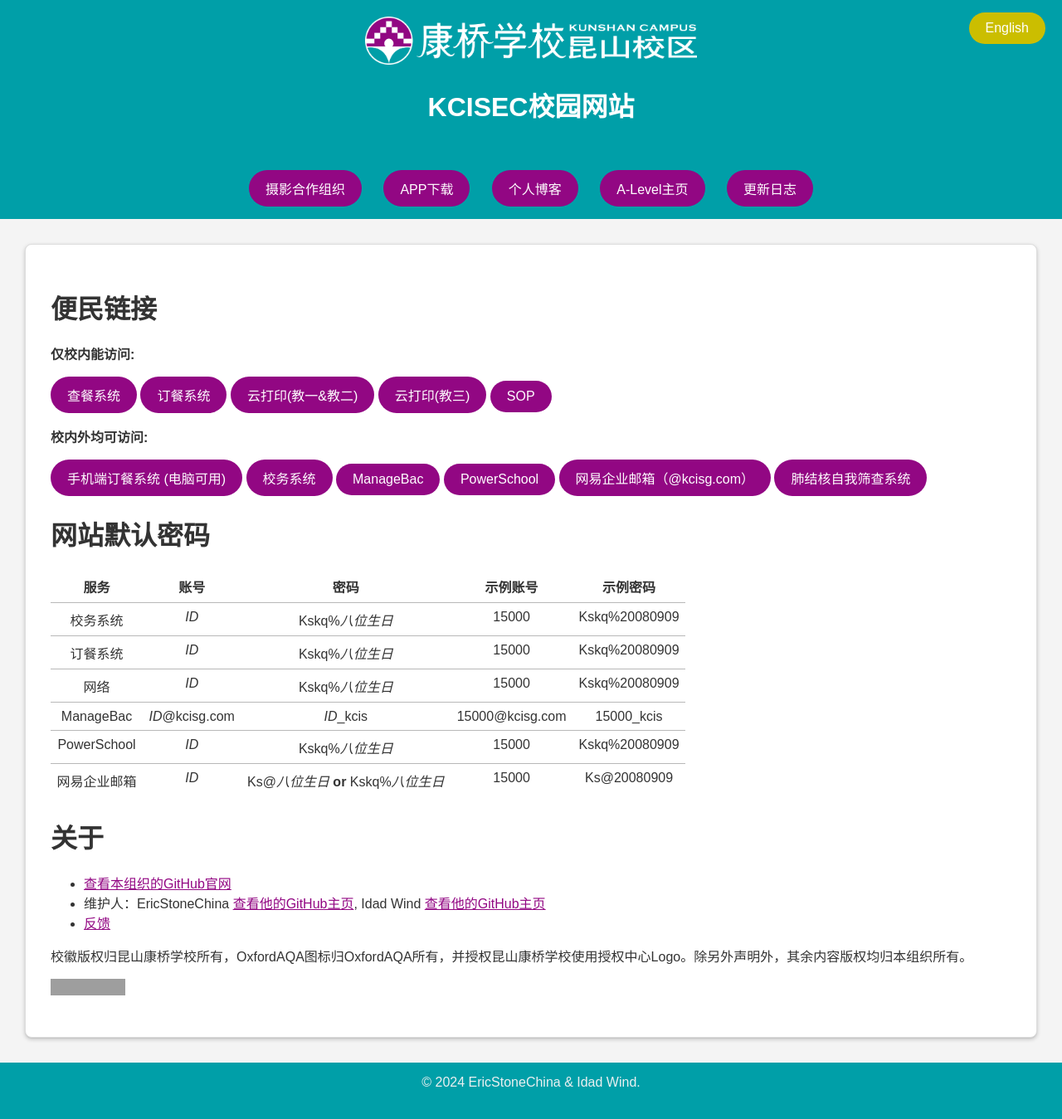
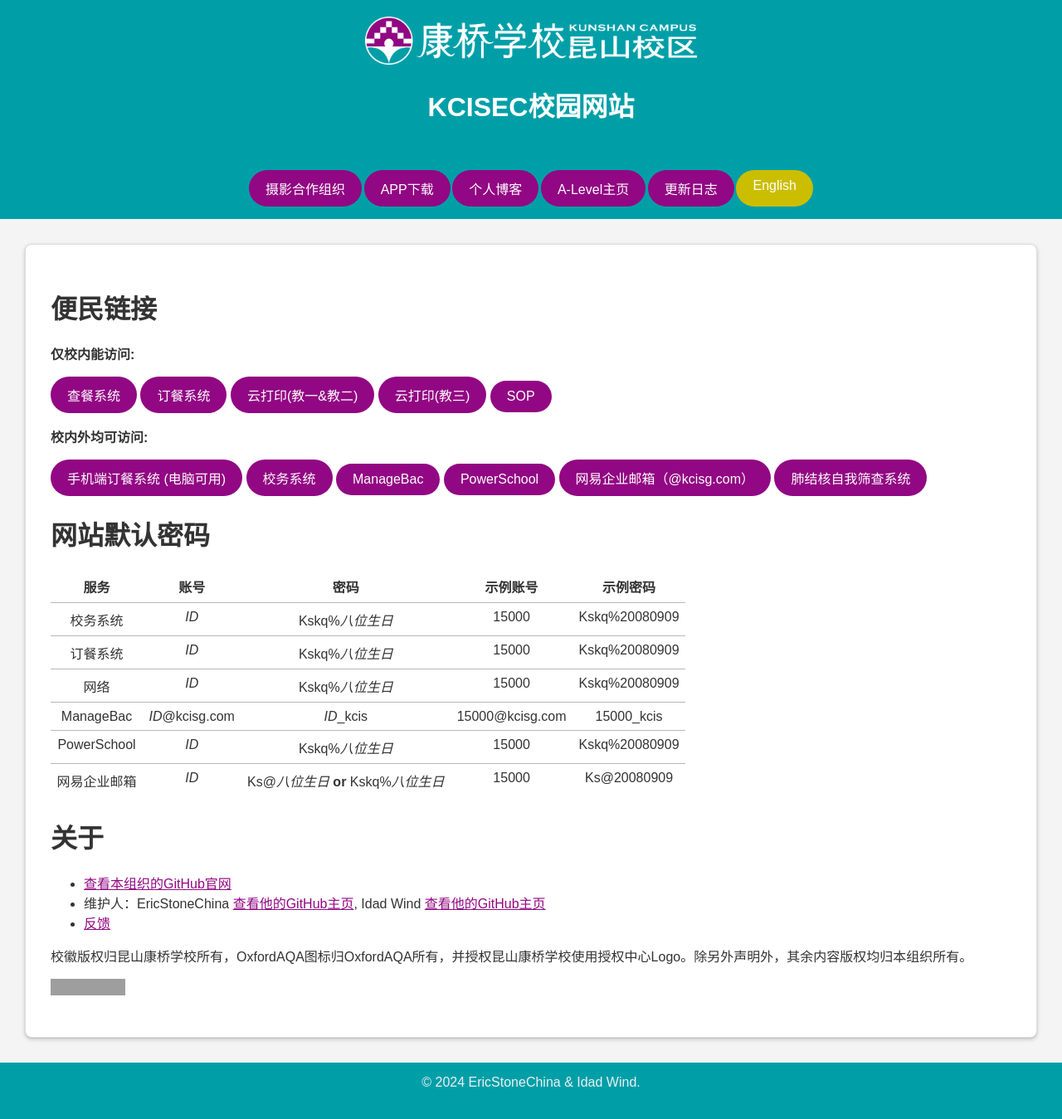
Before and after one commit to KCISEastCampus/Pages, a Jekyll site: the page built from index.md, in a window 1280 px wide and 1351 px high. Shown: the whole window at 83% size. Built offline with Jekyll 4.4.1, drawn with Linux system fonts in a browser that asks for light colours; some web fonts are replaced; grey boxes are pictures that could not be loaded.

Commit message:
Media Fix

```diff
--- a/_layouts/index.html
+++ b/_layouts/index.html
@@ -26,7 +26,7 @@
     <div class="button-link" href="https://academic.kcisec.site/">{{ navibar.button_alevel }}</div>
     <div class="button-link" href="./update_log.html">{{ navibar.button_log }}</div>
     <!-- <div class="bad-link" onclick="window.location.href='./homo/index.html'">恶臭数字论证器</div> -->
-    <div id="switch-language-button" class="button-link secondary-button-link"></div>
+    <div id="switch-language-button" class="button-link">{{ navibar.switch_language }}</div>
   </nav>
   <div class="page-content box-shadow">
     {{ content }}
--- a/assets/css/main.css
+++ b/assets/css/main.css
@@ -43,6 +43,7 @@
   color: var(--secondary-text-color);
   padding: 20px;
   text-align: center;
+  position: relative;
 }
 
 a {
@@ -62,20 +63,6 @@
 }
 
 nav a,
-/* .button-link { */
-/*   color: #ffffff; */
-/*   text-decoration: none; */
-/*   padding: 10px 20px; */
-/*   margin: 5px 10px; */
-/*   font-size: 16px; */
-/*   white-space: nowrap; */
-/*   cursor: pointer; */
-/*   display: inline-block; */
-/*   background-color: var(--secondary-color); */
-/*   border-radius: 25px; */
-/*   transition: background-color 0.3s ease, color 0.3s ease, transform 0.3s ease; */
-/* } */
-
 .button-link {
   text-decoration: none;
   padding: 10px 20px;
@@ -87,17 +74,14 @@
   transition: background-color 0.3s ease, color 0.3s ease, transform 0.3s ease;
   color: var(--secondary-text-color);
   background-color: var(--secondary-color);
-  /* border: 2px solid var(--secondary-dark-color); */
 }
 
 .secondary-button-link {
   color: var(--secondary-text-color);
   background-color: var(--primary-gradient-color);
-  /* border: 2px solid var(--secondary-gradient-color); */
 }
 
 .button-link:hover,
-/* .button-link:hover, */
 .top-button-link:hover {
   transform: scale(1.05);
   background-color: var(--secondary-color-hover);
@@ -110,37 +94,29 @@
 .tetriary-button-link {
   color: var(--secondary-text-color);
   background-color: var(--theme-pink);
-  /* border: 2px solid var(--theme-dark-pink); */
 }
 
 .quaternary-button-link {
   background-color: var(--theme-green);
   color: var(--secondary-text-color);
-  /* border: 2px solid var(--theme-dark-green); */
 }
 
 #switch-language-button {
-  position: fixed;
-  top: 15px;
-  right: 20px;
-  z-index: 110;
+  text-decoration: none;
+  padding: 10px 20px;
+  font-size: 16px;
+  white-space: nowrap;
+  cursor: pointer;
+  display: inline-block;
+  border-radius: 25px;
+  transition: background-color 0.3s ease, color 0.3s ease, transform 0.3s ease;
+  color: var(--secondary-text-color);
+  background-color: var(--primary-gradient-color);
 }
 
-/* .cn { */
-/*   padding: 20px 0 0; */
-/*   color: #333; */
-/*   max-width: 1000px; */
-/*   margin: 0 auto; */
-/*   animation: fadeIn 0.5s ease-in-out; */
-/* } */
-
-/* .en { */
-/*   padding: 20px 0 0; */
-/*   color: #333; */
-/*   max-width: 1200px; */
-/*   margin: 0 auto; */
-/*   animation: fadeIn 0.5s ease-in-out; */
-/* } */
+#switch-language-button:hover {
+  background-color: var(--primary-gradient-color-hover);
+}
 
 .page-content {
   padding: 30px;
@@ -160,9 +136,8 @@
   color: #ecf0f1;
   text-align: center;
   padding: 15px;
-  height: 40px; /* 固定高度 */
-  margin-top: auto; /* 新增这行 */
-  /* width: 100%; */
+  height: 40px;
+  margin-top: auto;
 }
 
 .bottom-text {
@@ -192,13 +167,15 @@
 @media screen and (max-width: 500px) {
   nav {
     flex-direction: column;
+    padding: 15px;
   }
 
   nav a,
   .button-link,
   .top-button-link,
   .inside-button-link,
-  .bad-link {
+  .bad-link,
+  #switch-language-button {
     margin: 5px 0;
     width: 90%;
     text-align: center;
@@ -212,6 +189,11 @@
     width: 100%;
     max-width: 350px;
   }
+
+  .button-link {
+    font-size: 14px;
+    padding: 8px 16px;
+  }
 }
 
 @media screen and (max-width: 750px) {
```
